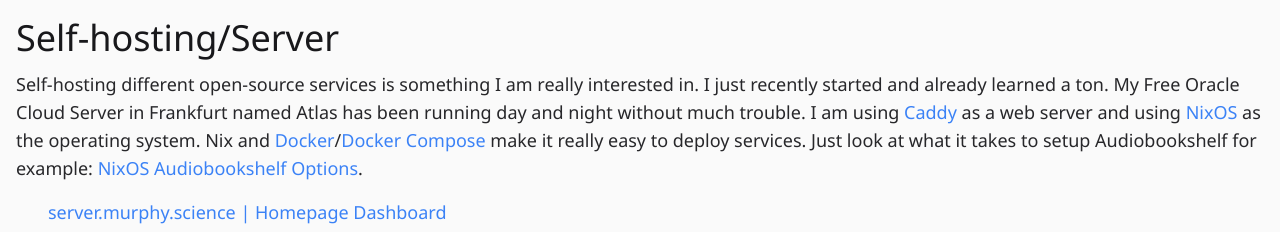
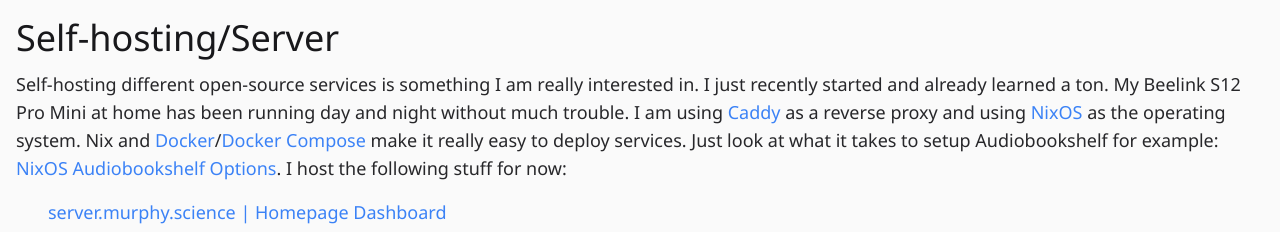
Before and after one commit to StrangeGirlMurph/murphy.science, a SvelteKit app: page /projects in a window 1280 px wide. Shown: the part 339-571 px from the top of the page. Built offline with nearby package versions, Linux system fonts and the light colour scheme; some icons are missing.

Commit message:
selfhosting

```diff
--- a/src/routes/projects/+page.svelte
+++ b/src/routes/projects/+page.svelte
@@ -16,12 +16,11 @@
 <section>
 	<p>
 		Self-hosting different open-source services is something I am really interested in. I just
-		recently started and already learned a ton. My Free Oracle Cloud Server in Frankfurt named Atlas
-		has been running day and night without much trouble. I am using <a
-			class="link"
-			href="https://caddyserver.com/">Caddy</a
+		recently started and already learned a ton. My Beelink S12 Pro Mini at home has been running day
+		and night without much trouble. I am using <a class="link" href="https://caddyserver.com/"
+			>Caddy</a
 		>
-		as a web server and using
+		as a reverse proxy and using
 		<a class="link" href="https://nixos.org/">NixOS</a> as the operating system. Nix and
 		<a class="link" href="https://www.docker.com/">Docker</a>/<a
 			class="link"
@@ -32,7 +31,7 @@
 			class="link"
 			href="https://search.nixos.org/options?channel=unstable&from=0&size=50&sort=relevance&type=packages&query=services.audiobookshelf"
 			>NixOS Audiobookshelf Options</a
-		>.
+		>. I host the following stuff for now:
 	</p>
 	<Links
 		links={[
@@ -41,31 +40,31 @@
 				type: `link`,
 				href: `https://server.murphy.science`
 			},
-			{
+			/* {
 				name: `grafana.murphy.science | Grafana`,
 				type: `link`,
 				href: `https://grafana.murphy.science`
-			},
+			}, */
 			{
 				name: `cloud.murphy.science | Nextcloud AIO`,
 				type: `link`,
 				href: `https://cloud.murphy.science`
 			},
-			{
+			/* {
 				name: `git.murphy.science | Forgejo`,
 				type: `link`,
 				href: `https://git.murphy.science`
-			},
+			}, */
 			{
 				name: `spotify.murphy.science | Your Spotify`,
 				type: `link`,
 				href: `https://spotify.murphy.science`
 			},
-			{
+			/* {
 				name: `mastodon.murphy.science | Mastodon`,
 				type: `link`,
 				href: `https://mastodon.murphy.science`
-			},
+			}, */
 			{
 				name: `media.murphy.science | Jellyfin`,
 				type: `link`,
--- a/src/routes/work/+page.ts
+++ b/src/routes/work/+page.ts
@@ -1,7 +1,7 @@
 /** @type {import('./$types').PageLoad} */
 export async function load() {
 	const res = await fetch(
-		'https://api.github.com/repos/StrangeGirlMurph/obsidian-wikipedia-search/releases'
+		'https://api.github.com/repos/StrangeGirlMurph/obsidian-wikipedia-helper/releases'
 	);
 
 	const json = await res.json().catch((err) => undefined);
```
